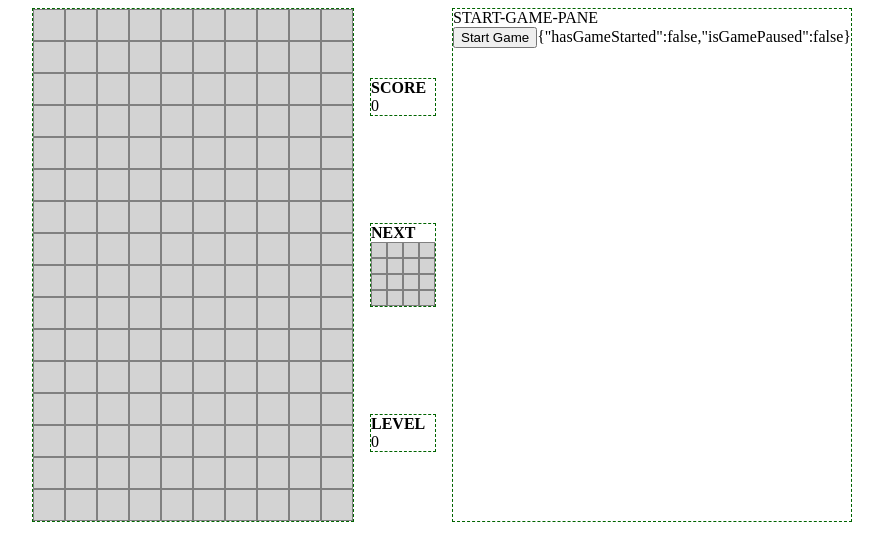
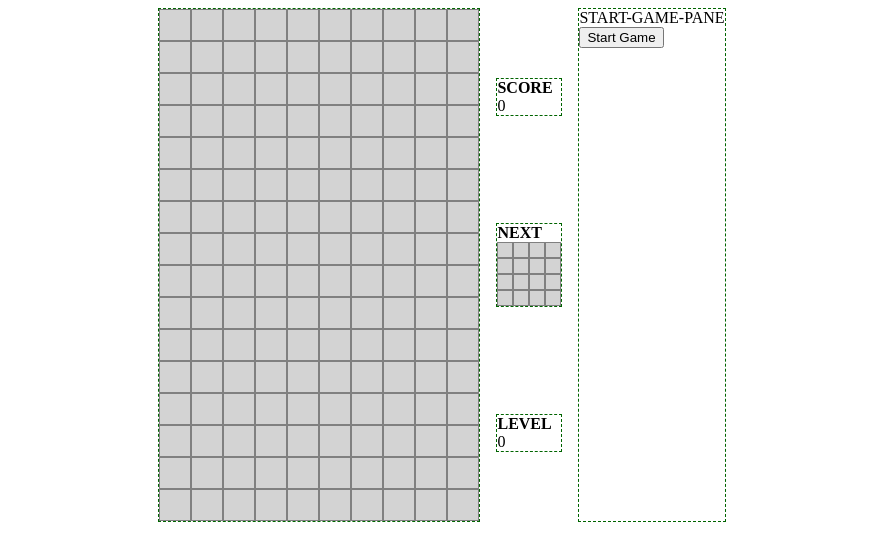
Before and after one commit to flntzr/tetrjs, a React app: page / in a window 1280 px wide. Shown: the top 560 px of the page, without its empty margins (198-1081 px from the left). Built offline with nearby package versions, Linux system fonts and the light colour scheme.

Commit message:
Remove debug output

```diff
--- a/components/StartGamePane.jsx
+++ b/components/StartGamePane.jsx
@@ -30,7 +30,6 @@ class StartGamePane extends React.Component {
             <div id="start-game-pane" className="pane">
                 START-GAME-PANE<br/>
                 <button onClick={this.startGame.bind(this)}>Start Game</button>
-                {debugPropStr}
             </div>
         );
     }
```
